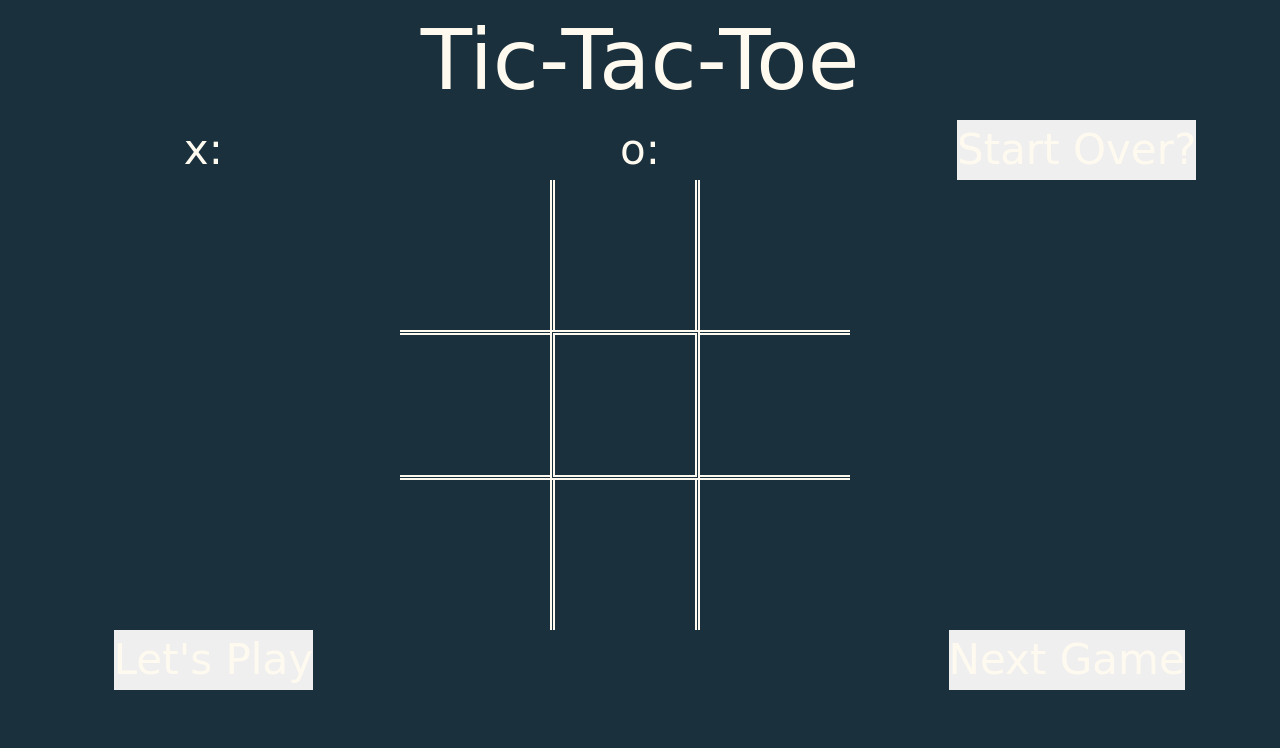
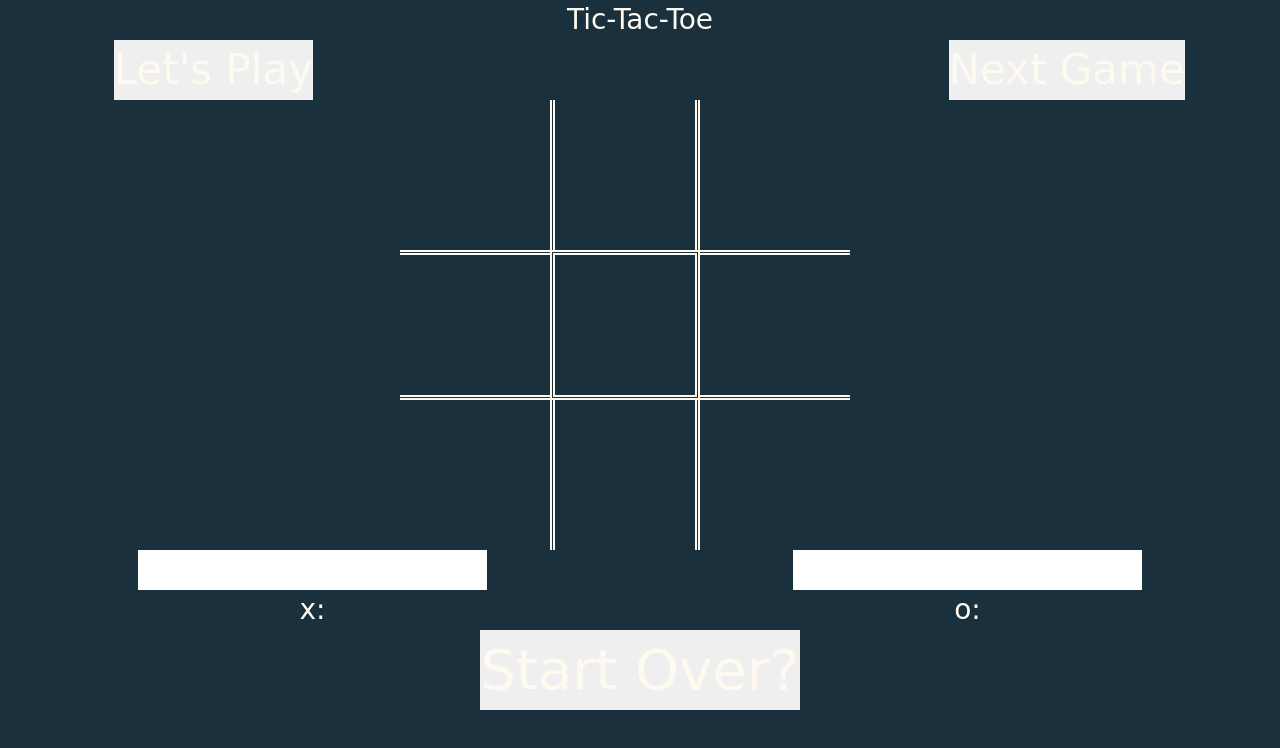
Before and after one commit to Barbara518/Barbara518.github.io, a plain HTML site: page index.html in a window 1280 px wide. Drawn offline with nearby package versions, Linux system fonts and the light colour scheme; a web font is replaced by a local one.

Commit message:
added updated version of the game

```diff
--- a/Tic-Tac-Toe.css
+++ b/Tic-Tac-Toe.css
@@ -16,6 +16,11 @@ body {
 	text-align: center;
 }
 
+input {
+
+	color:darkgrey;
+}
+
 .board {
 	font-size: 7em;
 	height: 450px;
@@ -24,7 +29,7 @@ body {
 }
 
 .wins {
-	font-size: 3em;
+	font-size: 2em;
 	margin: 0 auto;
 	text-align: center;
 }
@@ -62,3 +67,10 @@ body {
 	text-align: center;
 	font-size: 1em;
 }
+
+
+.start-over {
+	font-size: 2em;
+	margin: 0 auto;
+	text-align: center;
+}
--- a/Tic-Tac-Toe.js
+++ b/Tic-Tac-Toe.js
@@ -11,6 +11,9 @@ var	//s1 = document.getElementsByClassName('one'),
 	$s7 = $('.seven'),
 	$s8 = $('.eight'),
 	$s9 = $('.nine');
+
+var $xNameInput = $('.x-name'),
+	$oNameInput = $('.o-name');
 
 var icon = "x";
 
@@ -111,6 +114,8 @@ var game = {
 		oWins = 0;
 		game.updateWins();
 		game.done = false;
+		$xNameInput.val('');
+		$oNameInput.val('');
 	},
 	updateWins: function (){
 		$xWinsView.html('x:' + xWins);
--- a/index.html
+++ b/index.html
@@ -14,15 +14,18 @@
 	<title>Tic-Tac-Toe</title>
 </head>
 <body>
-	<section class= "wins">
 		<div class= "title">Tic-Tac-Toe</div>
-		<div class= "row">
-			<div class= "x-wins col-xs-6 col-sm-4">x:</div>
-			<div class= "o-wins col-xs-6 col-sm-4">o:</div>
-			<div class= "start-over col-xs-6 col-sm-4">
-				<button class= 'start-over'>Start Over?</button>
-			</div>
-	</section>
+	<section class = 'game-info'>
+		<div class = 'col-xs-6 col-sm-4'>
+			<button class= 'play'>Let's Play</button>
+		</div>
+		<div class = 'col-xs-6 col-sm-4'>
+			<div class= "winners-circle"></div>
+		</div>
+		<div class = 'col-xs-6 col-sm-4 next-game'>
+			<button class= 'next-game'>Next Game</button>
+		</div>
+</section>
 	<section class= "board">
 		<div class= "row">
 			<div class= "col-xs-6 col-sm-4 one square"></div>
@@ -40,21 +43,20 @@
 			<div class= "col-xs-6 col-sm-4 nine square"></div>
 		</div>
 </section>
-<section class = 'game-info'>
-		<div class = 'col-xs-6 col-sm-4'>
-			<button class= 'play'>Let's Play</button>
-		</div>
-		<div class = 'col-xs-6 col-sm-4'>
-			<div class= "winners-circle"></div>
-		</div>
-		<div class = 'col-xs-6 col-sm-4 next-game'>
-			<button class= 'next-game'>Next Game</button>
-		</div>
-</section>
-		<!-- <div class= "buttons">
-			<button>Reset</button>
-			<button></button>
-			</div> -->
+	<section class= "wins">
+		<div class= "row">
+			<div class= "col-md-6">
+				<input class= "x-name">
+				<div class ="x-wins">x:</div>
+			</div>
+			<div class= "col-md-6">
+				<input class= "o-name">
+				<div class= "o-wins">o:</div>
+			</div>
+	</section>
+			<div class= "start-over">
+				<button class= 'start-over'>Start Over?</button>
+			</div>
 
 	<script type="text/javascript" src= "Tic-Tac-Toe.js"></script>
 </body>
```
Also changed, not shown: 1 other file.
